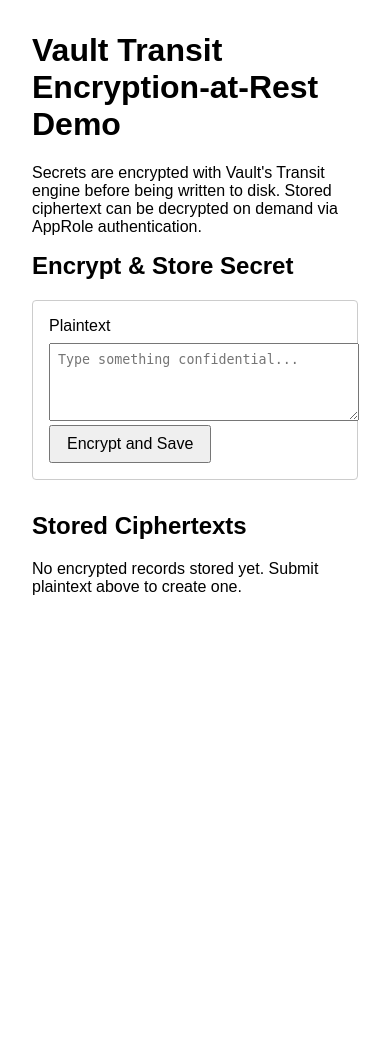
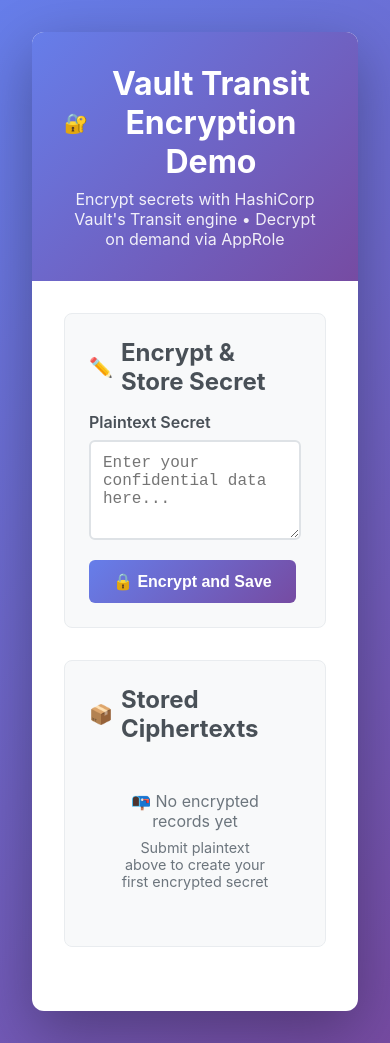
Before and after one commit to Dinnerspy/vault-lab, a Flask app: page / in a window 390 px wide. Before the commit the page ends 595 px from the top, so only its background shows below. Run offline with Flask 3, Linux system fonts and the light colour scheme.

Commit message:
fix(lab-transit): fix vault startup and improve UI
Changes:
- Fixed vault startup script: changed from bash to sh for Alpine compatibility
- Added proper data directory setup and su-exec for vault user
- Increased AppRole TTLs: token 1h (max 24h), secret_id 24h
- Updated README and setup script with new TTLs

UI Improvements:
- Modern gradient design with purple theme
- Responsive layout with max-width container
- Better typography using system fonts
- Improved form styling with focus states
- Enhanced table design with hover effects
- Added emoji icons for visual clarity
- Better empty state messaging
- Highlighted decrypted output section
- Smooth button hover animations
- Mobile-responsive viewport meta tag

The lab now provides a production-quality demo experience with long-lived credentials.

```diff
--- a/lab-transit/app/templates/index.html
+++ b/lab-transit/app/templates/index.html
@@ -2,22 +2,162 @@
 <html lang="en">
 <head>
   <meta charset="utf-8" />
+  <meta name="viewport" content="width=device-width, initial-scale=1.0" />
   <title>Vault Transit Demo</title>
   <style>
-    body { font-family: Arial, sans-serif; margin: 2rem; }
-    form { margin-bottom: 2rem; padding: 1rem; border: 1px solid #ccc; border-radius: 4px; }
-    textarea, input[type="text"] { width: 100%; padding: 0.5rem; margin-top: 0.5rem; }
-    button { padding: 0.5rem 1rem; font-size: 1rem; }
-    .alert { padding: 0.75rem; border-radius: 4px; margin-bottom: 1rem; }
-    .alert.success { background: #e6ffed; border: 1px solid #34c759; }
-    .alert.error { background: #ffecec; border: 1px solid #ff3b30; }
-    .result { background: #f7f7f9; padding: 0.75rem; border-radius: 4px; margin-top: 0.5rem; font-family: monospace; }
-    h2 { margin-top: 0; }
+    * { margin: 0; padding: 0; box-sizing: border-box; }
+    body {
+      font-family: -apple-system, BlinkMacSystemFont, 'Segoe UI', Roboto, Oxygen, Ubuntu, Cantarell, sans-serif;
+      background: linear-gradient(135deg, #667eea 0%, #764ba2 100%);
+      min-height: 100vh;
+      padding: 2rem;
+    }
+    .container {
+      max-width: 1200px;
+      margin: 0 auto;
+      background: white;
+      border-radius: 12px;
+      box-shadow: 0 20px 60px rgba(0,0,0,0.3);
+      overflow: hidden;
+    }
+    header {
+      background: linear-gradient(135deg, #667eea 0%, #764ba2 100%);
+      color: white;
+      padding: 2rem;
+      text-align: center;
+    }
+    header h1 {
+      font-size: 2rem;
+      margin-bottom: 0.5rem;
+      display: flex;
+      align-items: center;
+      justify-content: center;
+      gap: 0.5rem;
+    }
+    header p {
+      opacity: 0.9;
+      font-size: 1rem;
+    }
+    .content { padding: 2rem; }
+    section {
+      margin-bottom: 2rem;
+      background: #f8f9fa;
+      padding: 1.5rem;
+      border-radius: 8px;
+      border: 1px solid #e9ecef;
+    }
+    section h2 {
+      color: #495057;
+      margin-bottom: 1rem;
+      font-size: 1.5rem;
+      display: flex;
+      align-items: center;
+      gap: 0.5rem;
+    }
+    form { margin-top: 1rem; }
+    label {
+      display: block;
+      font-weight: 600;
+      color: #495057;
+      margin-bottom: 0.5rem;
+    }
+    textarea, input[type="text"] {
+      width: 100%;
+      padding: 0.75rem;
+      border: 2px solid #dee2e6;
+      border-radius: 6px;
+      font-size: 1rem;
+      font-family: 'Courier New', monospace;
+      transition: border-color 0.2s;
+    }
+    textarea:focus, input[type="text"]:focus {
+      outline: none;
+      border-color: #667eea;
+    }
+    button {
+      background: linear-gradient(135deg, #667eea 0%, #764ba2 100%);
+      color: white;
+      border: none;
+      padding: 0.75rem 1.5rem;
+      font-size: 1rem;
+      font-weight: 600;
+      border-radius: 6px;
+      cursor: pointer;
+      transition: transform 0.2s, box-shadow 0.2s;
+      margin-top: 1rem;
+    }
+    button:hover {
+      transform: translateY(-2px);
+      box-shadow: 0 4px 12px rgba(102, 126, 234, 0.4);
+    }
+    button:active { transform: translateY(0); }
+    .alert {
+      padding: 1rem;
+      border-radius: 6px;
+      margin-bottom: 1rem;
+      display: flex;
+      align-items: center;
+      gap: 0.5rem;
+      font-weight: 500;
+    }
+    .alert.success {
+      background: #d1e7dd;
+      color: #0f5132;
+      border: 1px solid #badbcc;
+    }
+    .alert.error {
+      background: #f8d7da;
+      color: #842029;
+      border: 1px solid #f5c2c7;
+    }
+    .result {
+      background: #fff;
+      padding: 1rem;
+      border-radius: 6px;
+      margin-top: 0.5rem;
+      font-family: 'Courier New', monospace;
+      font-size: 0.9rem;
+      border: 2px solid #e9ecef;
+      word-break: break-all;
+      color: #495057;
+    }
+    table {
+      width: 100%;
+      border-collapse: collapse;
+      margin-top: 1rem;
+      background: white;
+      border-radius: 6px;
+      overflow: hidden;
+    }
+    th {
+      background: #495057;
+      color: white;
+      padding: 1rem;
+      text-align: left;
+      font-weight: 600;
+    }
+    td {
+      padding: 1rem;
+      border-bottom: 1px solid #dee2e6;
+    }
+    tr:last-child td { border-bottom: none; }
+    tr.active { background: #e7f3ff; }
+    tr:hover { background: #f8f9fa; }
+    .empty-state {
+      text-align: center;
+      padding: 2rem;
+      color: #6c757d;
+    }
+    .icon { font-size: 1.2rem; }
   </style>
 </head>
 <body>
-  <h1>Vault Transit Encryption-at-Rest Demo</h1>
-  <p>Secrets are encrypted with Vault's Transit engine before being written to disk. Stored ciphertext can be decrypted on demand via AppRole authentication.</p>
+  <div class="container">
+    <header>
+      <h1><span class="icon">🔐</span> Vault Transit Encryption Demo</h1>
+      <p>Encrypt secrets with HashiCorp Vault's Transit engine • Decrypt on demand via AppRole</p>
+    </header>
+    <div class="content">
 
   {% with messages = get_flashed_messages(with_categories=true) %}
     {% if messages %}
@@ -28,24 +168,24 @@
   {% endwith %}
 
   <section>
-    <h2>Encrypt & Store Secret</h2>
+    <h2><span class="icon">✏️</span> Encrypt & Store Secret</h2>
     <form method="post">
       <input type="hidden" name="action" value="encrypt" />
-      <label for="plaintext">Plaintext</label>
-      <textarea id="plaintext" name="plaintext" rows="4" placeholder="Type something confidential...">{{ plaintext_value }}</textarea>
-      <button type="submit">Encrypt and Save</button>
+      <label for="plaintext">Plaintext Secret</label>
+      <textarea id="plaintext" name="plaintext" rows="4" placeholder="Enter your confidential data here...">{{ plaintext_value }}</textarea>
+      <button type="submit">🔒 Encrypt and Save</button>
     </form>
   </section>
 
   <section>
-    <h2>Stored Ciphertexts</h2>
+    <h2><span class="icon">📦</span> Stored Ciphertexts</h2>
     {% if records %}
       <table>
         <thead>
           <tr>
-            <th>Created</th>
-            <th>Ciphertext</th>
-            <th>Action</th>
+            <th>Created At</th>
+            <th>Encrypted Ciphertext</th>
+            <th>Actions</th>
           </tr>
         </thead>
         <tbody>
@@ -54,10 +194,10 @@
               <td>{{ record.created_at }}</td>
               <td><div class="result">{{ record.ciphertext }}</div></td>
               <td>
-                <form method="post">
+                <form method="post" style="margin: 0;">
                   <input type="hidden" name="action" value="decrypt" />
                   <input type="hidden" name="record_id" value="{{ record.id }}" />
-                  <button type="submit">Decrypt on Demand</button>
+                  <button type="submit">🔓 Decrypt</button>
                 </form>
               </td>
             </tr>
@@ -65,15 +205,20 @@
         </tbody>
       </table>
     {% else %}
-      <p>No encrypted records stored yet. Submit plaintext above to create one.</p>
+      <div class="empty-state">
+        <p>📭 No encrypted records yet</p>
+        <p style="margin-top: 0.5rem; font-size: 0.9rem;">Submit plaintext above to create your first encrypted secret</p>
+      </div>
     {% endif %}
   </section>
 
   {% if decrypted_output %}
-    <section>
-      <h2>Decrypted Plaintext</h2>
-      <div class="result">{{ decrypted_output }}</div>
+    <section style="background: #e7f3ff; border-color: #b3d9ff;">
+      <h2><span class="icon">🔓</span> Decrypted Plaintext</h2>
+      <div class="result" style="background: #fff; border-color: #b3d9ff;">{{ decrypted_output }}</div>
     </section>
   {% endif %}
+    </div>
+  </div>
 </body>
 </html>
```
Also changed, not shown: lab-transit/README.md, 2 other files.
